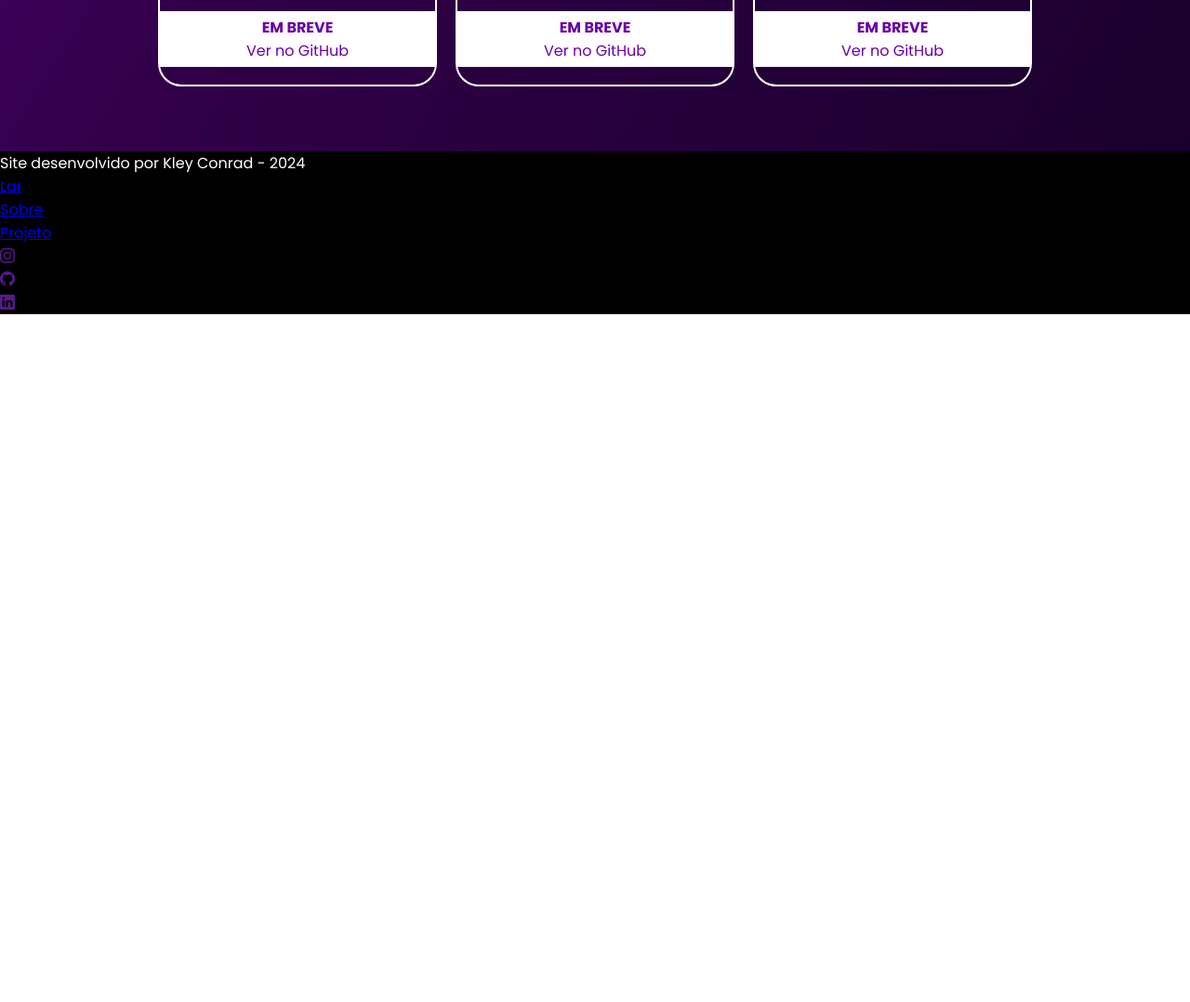
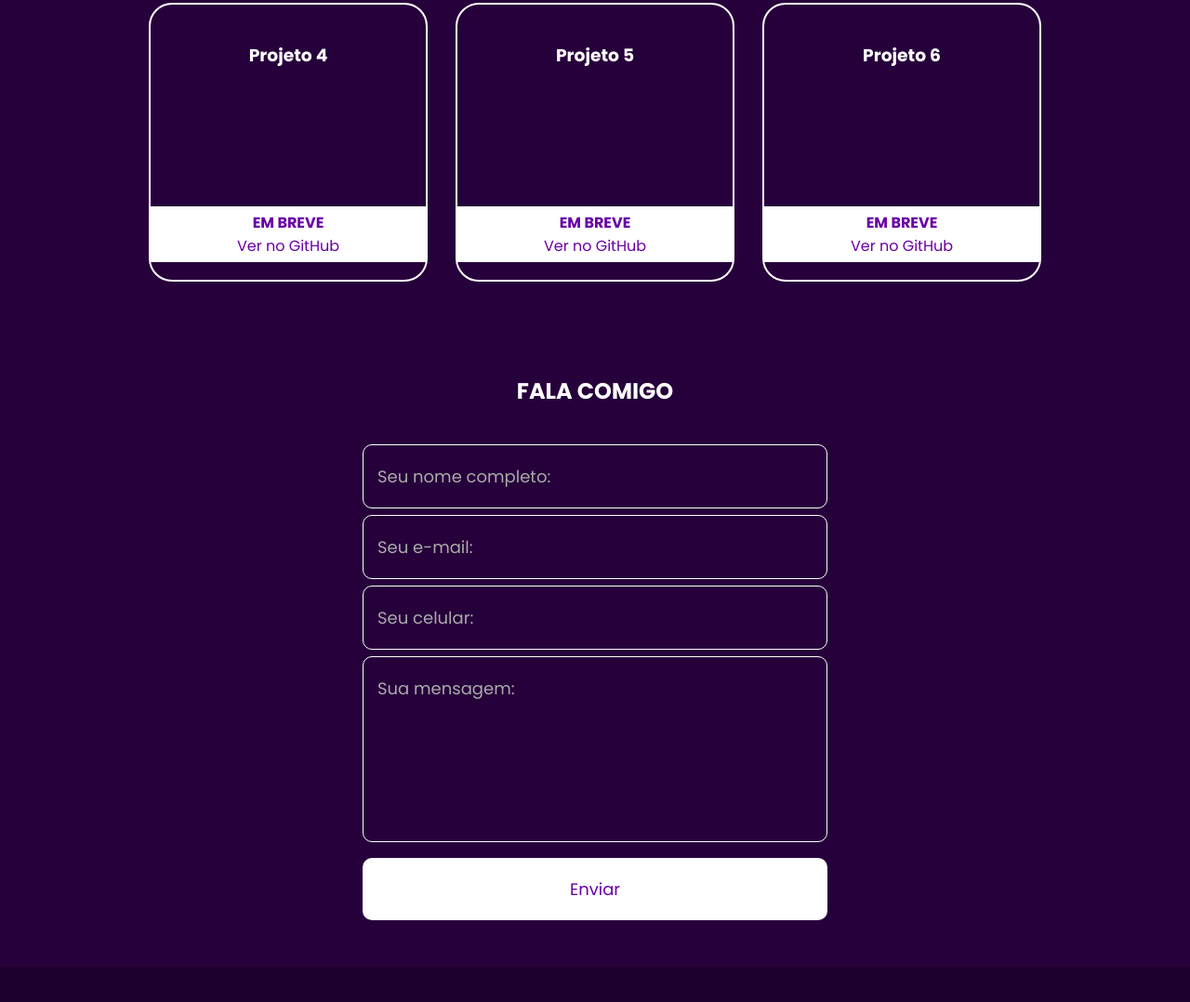
Before and after one commit to KleyOliveira/projeto-Portifolio-Kley, a plain HTML site: page index.html in a window 1280 px wide. Shown: the part 1690-2768 px from the top of the page at 93% size. Before the commit the page ends 2028 px from the top, so only its background shows below. Drawn offline with nearby package versions, Linux system fonts and the light colour scheme.

Commit message:
Add files via upload

```diff
--- a/index.html
+++ b/index.html
@@ -23,21 +23,20 @@
                     <h1>Kley Conrad</h1>
                 </a>
             </div>
-            <div class="navbar">
+            <nav class="navbar">
                 <ul>
-                    <li><a href="#">Home</a></li>
-                    <li><a href="#">About</a></li>
-                    <li><a href="#">Skills</a></li>
-                    <li><a href="#">Projects</a></li>
-                    <button class="btnHeader">Contact</button>
+                    <li><a href="#about">Sobre</a></li>
+                    <li><a href="#habilidades">Habilidades</a></li>
+                    <li><a href="#projetos">Projetos</a></li>
+                    <button class="btnHeader">Contato</button>
                 </ul>
-            </div>
+            </nav>
         </div>
     </header>
     <main>
-        <div class="container">
+        <section id="about" class="container">
             <div class="boxAbout">
-                <div class="about">
+                <article class="about">
                     <p>Oi, eu sou..</p>
                     <h2>Kley Conrad</h2>
                     <h3>Desenvolvedor Front-End</h3>
@@ -57,79 +56,91 @@
                             </ul>
                         </nav>
                     </div>
-                </div>
+                </article>
                 <div class="imgAbout">
-                    <img height="500px" src="style/img/Rocket-amico.png" alt="">
+                    <img height="500px" src="src/img/Rocket-amico.png" alt="Imagem de um foguete">
                 </div>
             </div>
-            <div class="boxlanguage">
+            <section id="habilidades" class="boxlanguage">
                 <h2>HABILIDADES</h2>
                 <div class="languages">
-                    <img src="style/img/html-5 (1).png" alt="">
-                    <img src="style/img/css-3.png" alt="">
-                    <img src="style/img/js.png" alt="">
+                    <img src="src/img/html-5 (1).png" alt="HTML">
+                    <img src="src/img/css-3.png" alt="CSS">
+                    <img src="src/img/js.png" alt="JavaScript">
+                    <!-- <img src="src/img/React.png" alt="">
+                    <img src="src/img/Sass.png" alt="">
+                    <img src="src/img/Bootstrap.png" alt=""> -->
                 </div>
-            </div>
-            <div class="containerCard">
+            </section>
+            <section id="projetos" class="containerCard">
                 <h2>PROJETOS</h2>
                 <div class="boxContainerCards">
                     <div class="boxCard">
-                        <div class="card">
+                        <article class="card">
                             <h3>Projeto 1</h3>
                             <div class="informacoes-projeto">
                                 <h4>EM BREVE</h4>
                                 <p>Ver no GitHub</p>
                             </div>
-                        </div>
-                        <div class="card">
+                        </article>
+                        <article class="card">
                             <h3>Projeto 2</h3>
                             <div class="informacoes-projeto">
                                 <h4>EM BREVE</h4>
                                 <p>Ver no GitHub</p>
                             </div>
-                        </div>
-                        <div class="card">
+                        </article>
+                        <article class="card">
                             <h3>Projeto 3</h3>
                             <div class="informacoes-projeto">
                                 <h4>EM BREVE</h4>
                                 <p>Ver no GitHub</p>
                             </div>
-                        </div>
+                        </article>
                     </div>
                     <div class="boxCard">
-                        <div class="card">
+                        <article class="card">
                             <h3>Projeto 4</h3>
                             <div class="informacoes-projeto">
                                 <h4>EM BREVE</h4>
                                 <p>Ver no GitHub</p>
                             </div>
-                        </div>
-                        <div class="card">
+                        </article>
+                        <article class="card">
                             <h3>Projeto 5</h3>
                             <div class="informacoes-projeto">
                                 <h4>EM BREVE</h4>
                                 <p>Ver no GitHub</p>
                             </div>
-                        </div>
-                        <div class="card">
+                        </article>
+                        <article class="card">
                             <h3>Projeto 6</h3>
                             <div class="informacoes-projeto">
                                 <h4>EM BREVE</h4>
                                 <p>Ver no GitHub</p>
                             </div>
+                        </article>
                     </div>
                 </div>
+            </section>
+        </section>
+        <section class="formlario">
+            <div class="interface">
+                <h2 class="titulo">FALA COMIGO</h2>
+                <form action="">
+                    <input type="text" name="" id="" placeholder="Seu nome completo:" required>
+                    <input type="text" name="" id="" placeholder="Seu e-mail:" required>
+                    <input type="text" name="" id="" placeholder="Seu celular:" required>
+                    <textarea name="" id="" placeholder="Sua mensagem:" required></textarea>
+                    <div class="btn-enviar">
+                        <input type="submit" name="" id="" value="Enviar">
                     </div>
+                </form>
             </div>
-
-        </div>
+        </section>
     </main>
     <footer>
-        <div class="author">
-            <adress>
-                <p>Site desenvolvido por Kley Conrad - 2024</p>
-            </adress>
-        </div>
+        <div class="footerNav">
             <nav class="boxIndice">
                 <ul>
                     <li><a href="#">Lar</a></li>
@@ -139,11 +150,17 @@
             </nav>
             <nav class="footerMidia">
                 <ul>
-                <li><a href=""><i class="bi bi-instagram"></i></a></li>
-                <li><a href=""><i class="bi bi-github"></i></a></li>
-                <li><a href=""><i class="bi bi-linkedin"></i></a></li>
+                    <li><a href="#"><i class="bi bi-instagram"></i></a></li>
+                    <li><a href="#"><i class="bi bi-github"></i></a></li>
+                    <li><a href="#"><i class="bi bi-linkedin"></i></a></li>
                 </ul>
             </nav>
+        </div>
+        <div class="author">
+            <address>
+                <p>Site desenvolvido por Kley Conrad - 2024</p>
+            </address>
+        </div>
     </footer>
 </body>
 
--- a/src/style/footer.css
+++ b/src/style/footer.css
@@ -1,3 +1,83 @@
 footer{
-    background-color: black;
+    background-color: #1e002e;
+    height: 300px;
 }
+
+.footerNav{
+    max-width: 1500px;
+    margin: 0 auto;
+    display: flex;
+    justify-content: space-around;
+    align-items: center;
+    padding: 100px 0;
+}
+
+/* Indice */
+
+.boxIndice{
+    display: flex;
+    align-items: center;
+    border-left: 2px solid #fff;
+}
+
+.boxIndice ul{
+    list-style: none;
+    display: flex;
+
+}
+
+.boxIndice ul li{
+    margin: 15px 15px;
+}
+
+.boxIndice ul li a{
+    color: #fff;
+    text-decoration: none;
+    padding: 5px 15px 3px 15px;
+    margin: 0 7px;
+    border-bottom: 2px solid #6901a5;
+    transition: 0.3s;
+}
+
+.boxIndice ul li a:hover{
+    color: #6901a5;
+}
+
+/* Midias */
+
+.footerMidia{
+    background-color: #1e002e;
+}
+
+.footerMidia ul{
+    list-style: none;
+    display: flex;
+    border-left: 2px solid #fff;
+}
+
+.footerMidia ul li{
+    margin: 5px 15px;
+}
+
+.footerMidia ul li a{
+    color: #fff;
+    font-size: 30px;
+    padding: 5px 10px;
+    border-radius: 7px;
+    transition: 0.3s;
+}
+
+.footerMidia ul li a:hover{
+    background-color: #fff;
+    color: #6901a5;
+}
+
+/* Author */
+
+.author{
+    background-color: #1e002e;
+    padding: 50px 0;
+    display: flex;
+    justify-content: center;
+    align-items: center;
+}
--- a/src/style/main.css
+++ b/src/style/main.css
@@ -64,7 +64,7 @@ main{
 
 .mainMidia ul {
     display: flex;
-    margin-right: 20px;
+    margin-right: 30px;
     list-style: none;
 }
 
@@ -76,7 +76,7 @@ main{
     color: #fff;
     text-decoration: none;
     font-size: 30px;
-    padding: 5px 10px;
+    padding: 5px 12px;
     border-radius: 7px;
     transition: 0.3s;
 }
@@ -100,7 +100,7 @@ main{
 
 .languages img{
     height: 75px;
-    margin: 10px 30px;
+    margin: 50px 30px;
 
 }
 
@@ -119,17 +119,23 @@ main{
 .boxCard {
     display: flex;
     justify-content: center;
-    margin: 20px 0;
+    margin: 30px 0;
 }
 
 .card {
     height: 300px;
     border: 2px solid #fff;
-    margin: 0 10px;
+    margin: 0 15px;
     border-radius: 25px;
     padding-top: 20px;
     cursor: pointer;
-    width: 300px; /* Ajuste a largura conforme necessário */
+    width: 300px;
+    transition: transform 0.3s ease;
+}
+
+.card:hover{
+    transform: scale(1.1);
+
 }
 
 .card h3 {
@@ -153,3 +159,69 @@ main{
     background-color: #6901a5;
     color: #fff;
 }
+
+/* Formulario */
+section.formulario{
+    padding: 80px 4%;
+}
+
+form{
+    max-width: 500px;
+    margin: 0 auto;
+    display: flex;
+    justify-content: center;
+    flex-direction: column;
+    gap: 7px;
+}
+
+.interface h2{
+    text-align: center;
+    margin: 70px 0 40px 0;
+}
+
+form input, form textarea{
+    width: 100%;
+    background-color: #26003B;
+    border: 1px solid #fff;
+    outline: 0;
+    padding: 20px 15px;
+    border-radius: 10px;
+    color: #ffffff;
+    font-size: 18px;
+    font-family: "Poppins", sans-serif;
+}
+
+form textarea{
+    resize: none;
+    height: 200px;
+}
+
+form .btn-enviar{
+    margin-top: 10px;
+    text-align: center;
+}
+
+form .btn-enviar input{
+    width: 500px;
+    background-color: #fff;
+    color: #6901a5;
+    cursor: pointer;
+    transition: transform 0.3s ease;
+    transition: 0.3s;
+    border: none;
+}
+
+form .btn-enviar input:hover{
+    transform: scale(1.1);
+    background-color: #6901a5;
+    color: #fff;
+}
+
+form input::placeholder{
+    color: #aaaaaa;
+}
+
+form textarea::placeholder{
+    color: #aaaaaa;
+
+}
--- a/src/style/style.css
+++ b/src/style/style.css
@@ -7,7 +7,7 @@
 }
 
 body {
-    background: linear-gradient(to top left, #170029, #320049, #6901a5);
+    background-color: #26003B;
     min-height: 100vh;
     margin: 0;
     background-size: cover;
```
Also changed, not shown: src/img/Bootstrap.png (added), src/img/React.png (added), src/img/Sass.png (added). Lines whose indentation alone changed are shown as unchanged.
